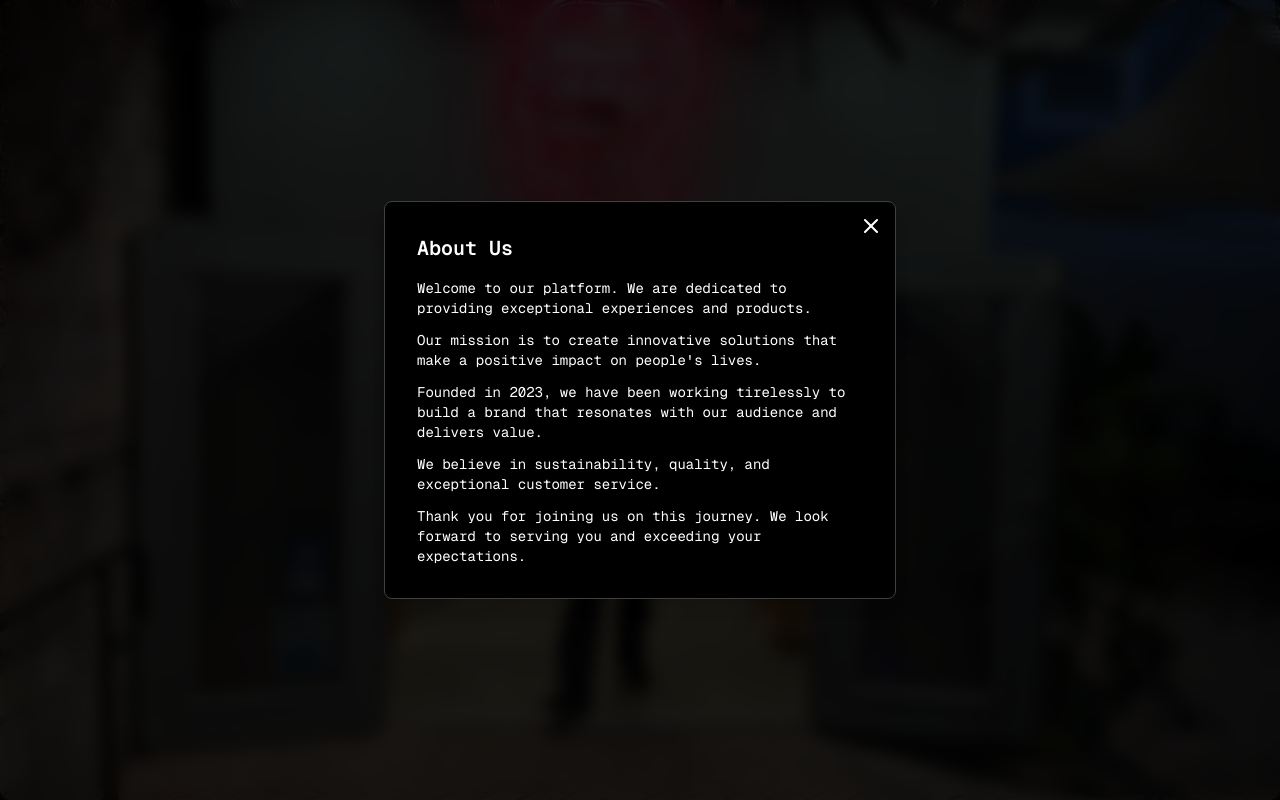
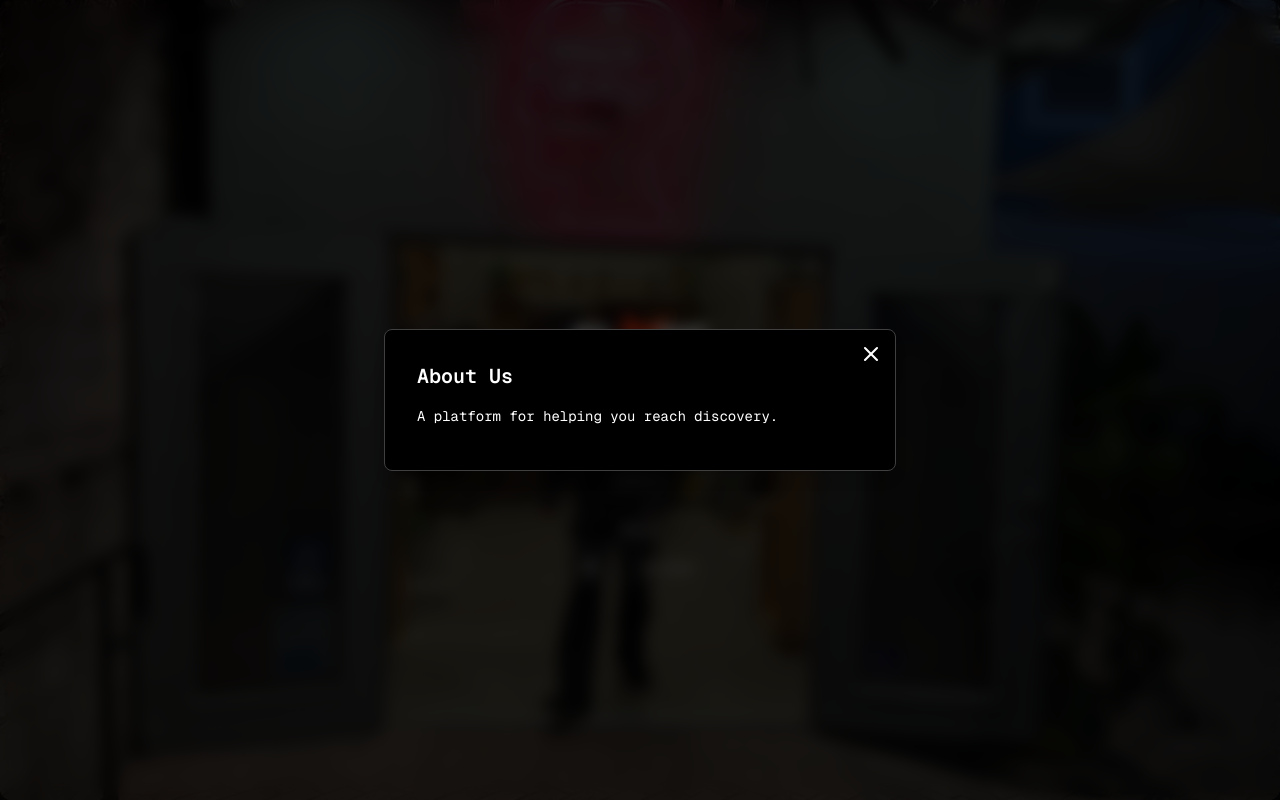
Before and after one commit to Cbassed/Flarewebsite, a Next.js app: page / in a window 1280 px wide. Both pictures are taken after a click on the button "about". Built offline with nearby package versions, Linux system fonts and the light colour scheme.

Commit message:
changed about sections

```diff
--- a/app/page.tsx
+++ b/app/page.tsx
@@ -343,13 +343,7 @@ export default function Home() {
                      </button>
                      <div className="text-white">
                         <h2 className="text-xl font-semibold mb-4">About Us</h2>
-                        <p className="mb-3">Welcome to our platform. We are dedicated to providing exceptional experiences and products.</p>
-                        <p className="mb-3">Our mission is to create innovative solutions that make a positive impact on people&apos;s lives.</p>
-                        <p className="mb-3">
-                           Founded in 2023, we have been working tirelessly to build a brand that resonates with our audience and delivers value.
-                        </p>
-                        <p className="mb-3">We believe in sustainability, quality, and exceptional customer service.</p>
-                        <p>Thank you for joining us on this journey. We look forward to serving you and exceeding your expectations.</p>
+                        <p className="mb-3">A platform for helping you reach discovery.</p>
                      </div>
                   </div>
                </div>
```
